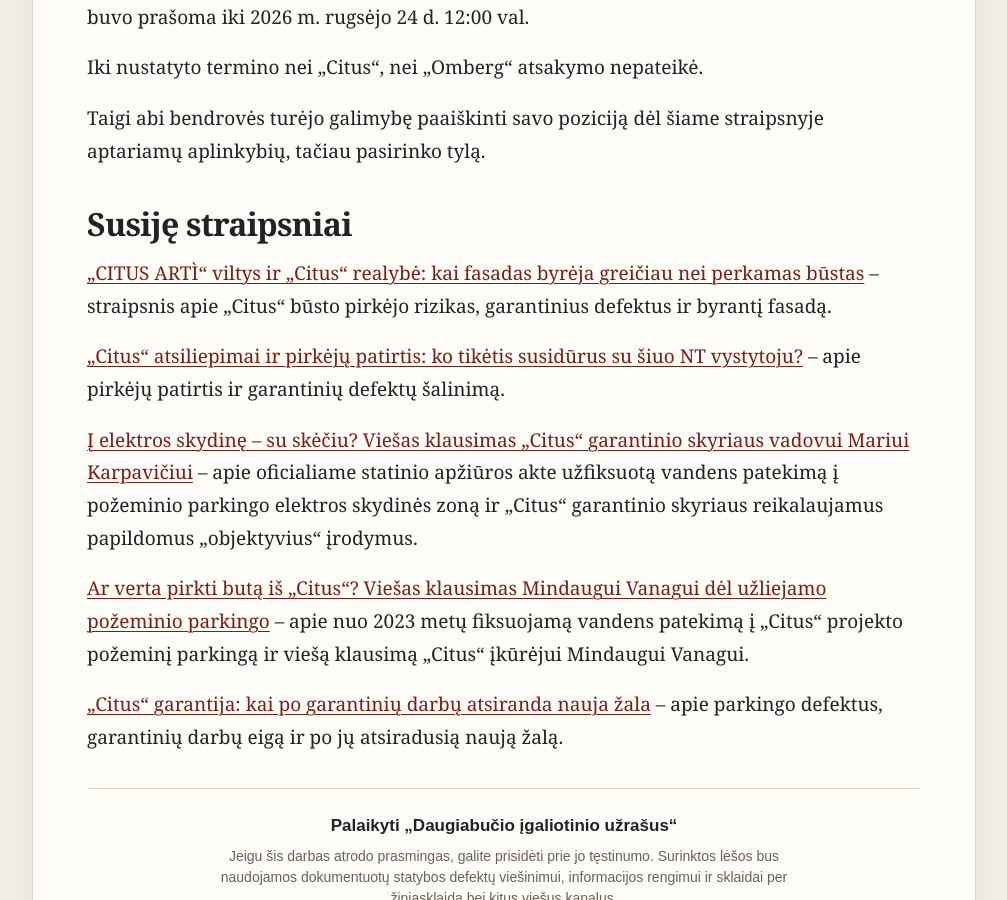
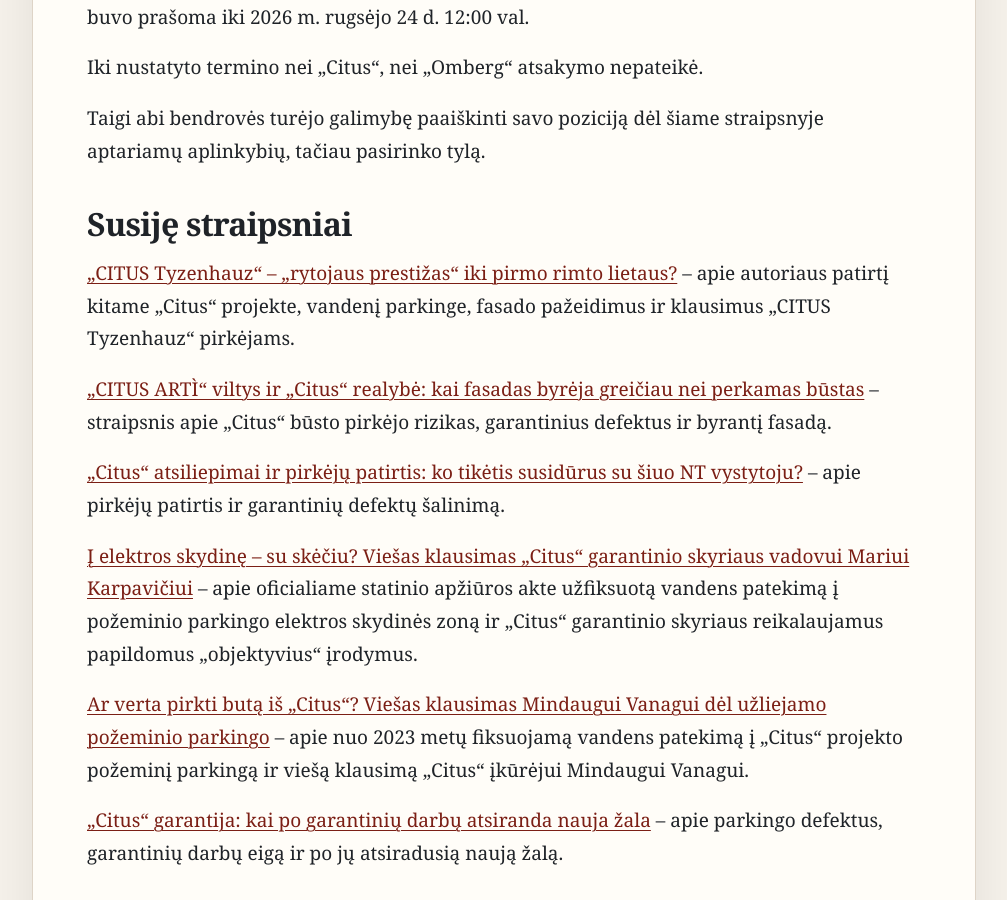
Before and after one commit to evkanas/evkanas.github.io, a Jekyll site: the page built from daugiabucio-igaliotinio-uzrasai/citus/citus-omberg-garantines-prieziuros-rokiruote.md, in a window 1280 px wide and 900 px high, scrolled down 10043 px. Shown: the whole window, without its empty margins (136-1143 px from the left). Built offline with Jekyll 4.4.1, drawn with Linux system fonts in a browser that asks for light colours; comment, search, counter and statistics services are not loaded.

Commit message:
Add CITUS Tyzenhauz link to related articles sections in other Citus posts

```diff
--- a/daugiabucio-igaliotinio-uzrasai/citus/citus-omberg-garantines-prieziuros-rokiruote.md
+++ b/daugiabucio-igaliotinio-uzrasai/citus/citus-omberg-garantines-prieziuros-rokiruote.md
@@ -429,6 +429,8 @@
 
 ## Susiję straipsniai
 
+[„CITUS Tyzenhauz“ – „rytojaus prestižas“ iki pirmo rimto lietaus?](/daugiabucio-igaliotinio-uzrasai/citus/citus-tyzenhauz-rytojaus-prestizas/) – apie autoriaus patirtį kitame „Citus“ projekte, vandenį parkinge, fasado pažeidimus ir klausimus „CITUS Tyzenhauz“ pirkėjams.
+
 [„CITUS ARTÌ“ viltys ir „Citus“ realybė: kai fasadas byrėja greičiau nei perkamas būstas](/daugiabucio-igaliotinio-uzrasai/citus/citus-arti-viltys-ir-citus-realybe/) – straipsnis apie „Citus“ būsto pirkėjo rizikas, garantinius defektus ir byrantį fasadą.
 
 [„Citus“ atsiliepimai ir pirkėjų patirtis: ko tikėtis susidūrus su šiuo NT vystytoju?](/daugiabucio-igaliotinio-uzrasai/citus/citus-atsiliepimai/) – apie pirkėjų patirtis ir garantinių defektų šalinimą.
```
Also changed, not shown: daugiabucio-igaliotinio-uzrasai/citus/citus-arti-viltys-ir-citus-realybe.md (+2 -0 lines), daugiabucio-igaliotinio-uzrasai/citus/citus-atsiliepimai.md (+2 -0 lines), daugiabucio-igaliotinio-uzrasai/citus/citus-garantija.md (+2 -0 lines), daugiabucio-igaliotinio-uzrasai/citus/marius-karpavicius-elektros-skydine-vanduo.md (+2 -0 lines), daugiabucio-igaliotinio-uzrasai/citus/mindaugas-vanagas-uzliejamas-parkingas.md (+2 -0 lines).
